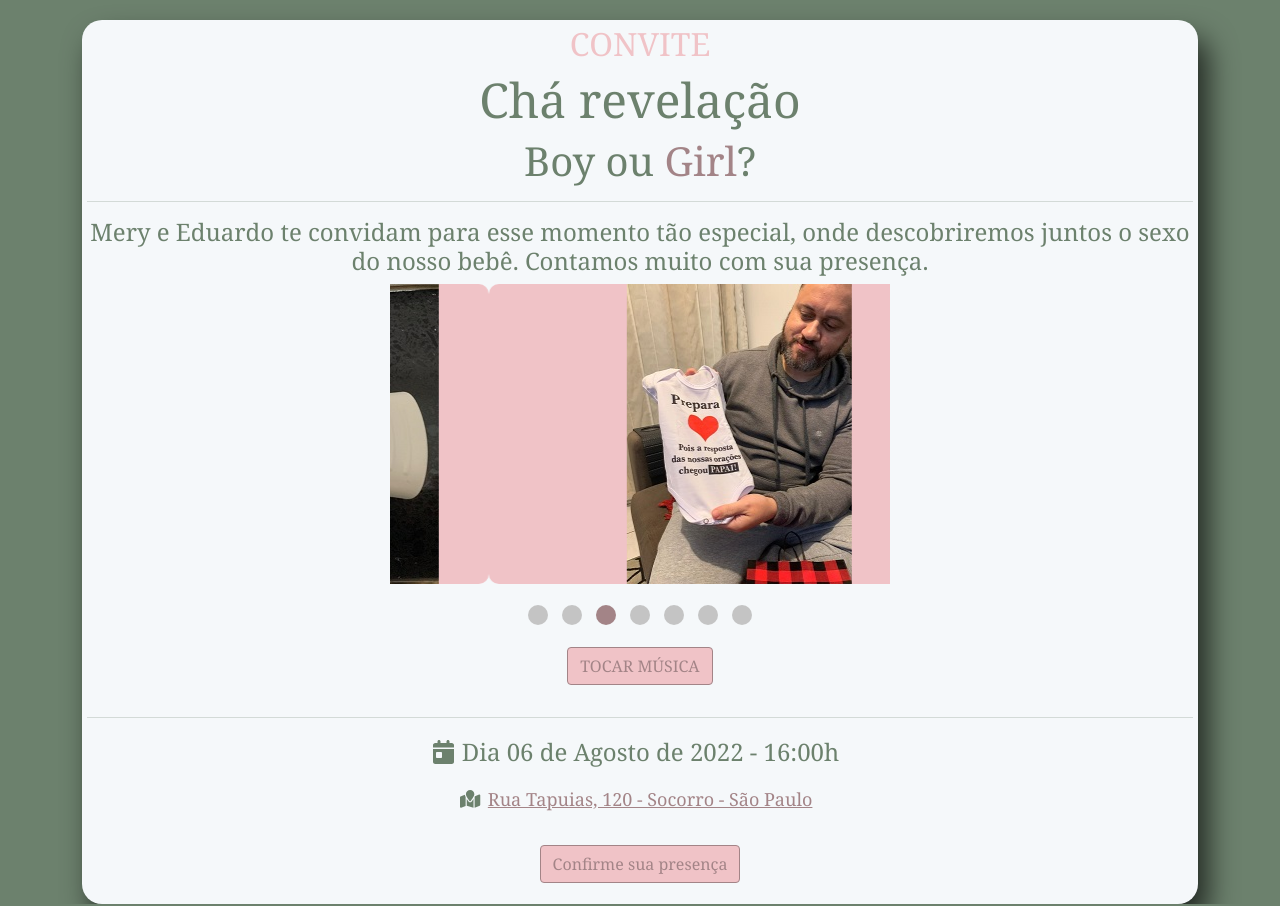
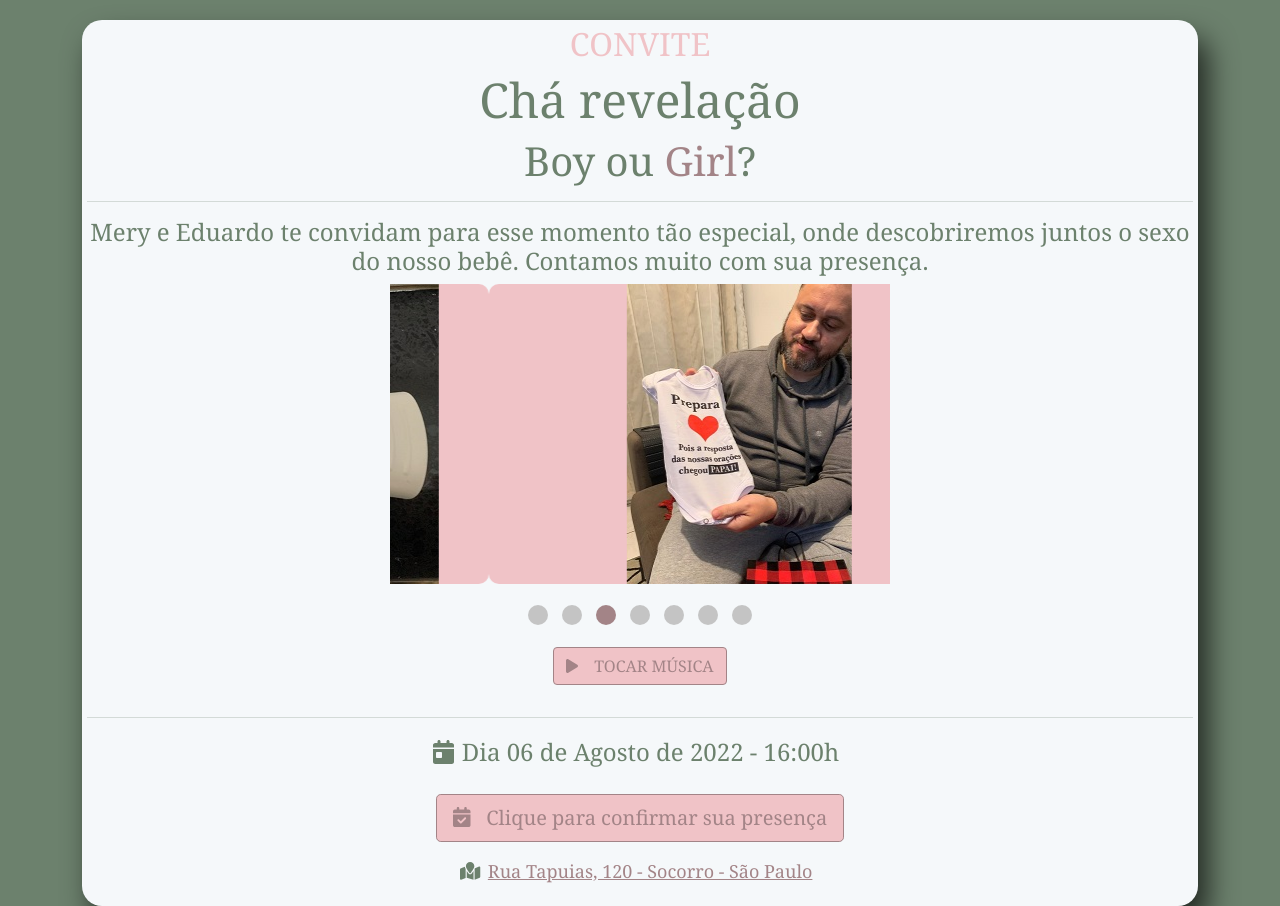
Before and after one commit to eqalmeida/revelation-invite, a React (Create React App) app: page / in a window 1280 px wide. Built offline with nearby package versions, Linux system fonts and the light colour scheme; no server answers.

Commit message:
Make confirmation button bigger

```diff
--- a/src/App.js
+++ b/src/App.js
@@ -7,6 +7,12 @@ import { FontAwesomeIcon } from "@fortawesome/react-fontawesome";
 import {
   faMapLocation,
   faCalendarDay,
+  faPlay,
+  faPause,
+  faStop,
+  faToggleOn,
+  faCheckCircle,
+  faCalendarCheck,
 } from "@fortawesome/free-solid-svg-icons";
 import SlideImages from "./components/SlideImages";
 import { Howl, Howler } from "howler";
@@ -87,7 +93,10 @@ function Home() {
             variant="outline-primary"
             onClick={pausarMusica}
           >
-            {mutted || !playing ? "TOCAR MÚSICA" : "PARAR MÚSICA"}
+            <FontAwesomeIcon icon={mutted || !playing ? faPlay : faPause} />
+            <span className="ms-3">
+              {mutted || !playing ? "TOCAR MÚSICA" : "PARAR MÚSICA"}
+            </span>
           </Button>
 
           <hr></hr>
@@ -97,23 +106,25 @@ function Home() {
               <FontAwesomeIcon icon={faCalendarDay} />
               <span className="mx-2">Dia 06 de Agosto de 2022 - 16:00h</span>
             </p>
-            <p style={{ fontSize: 18 }}>
+            <div>
+              <Button
+                size="lg"
+                className="my-2 button"
+                variant="outline-primary"
+                href={`https://docs.google.com/forms/d/e/1FAIpQLScN8tSN3QuQ7VlAiGuvg2j9fxYjOOq4CE1Lwf2iIRgw6uMlMw/viewform?usp=pp_url&entry.269541413=${
+                  name || ""
+                }`}
+              >
+                <FontAwesomeIcon icon={faCalendarCheck} className="me-3" />
+                Clique para confirmar sua presença
+              </Button>
+            </div>
+            <p style={{ fontSize: 18 }} className="mt-2">
               <FontAwesomeIcon icon={faMapLocation} />
               <a className="mx-2" href="https://goo.gl/maps/zMwQfCpCxgSEYWgC6">
                 Rua Tapuias, 120 - Socorro - São Paulo
               </a>
             </p>
-          </div>
-          <div>
-            <Button
-              className="my-3 button"
-              variant="outline-primary"
-              href={`https://docs.google.com/forms/d/e/1FAIpQLScN8tSN3QuQ7VlAiGuvg2j9fxYjOOq4CE1Lwf2iIRgw6uMlMw/viewform?usp=pp_url&entry.269541413=${
-                name || ""
-              }`}
-            >
-              Confirme sua presença
-            </Button>
           </div>
         </header>
       </div>
```
